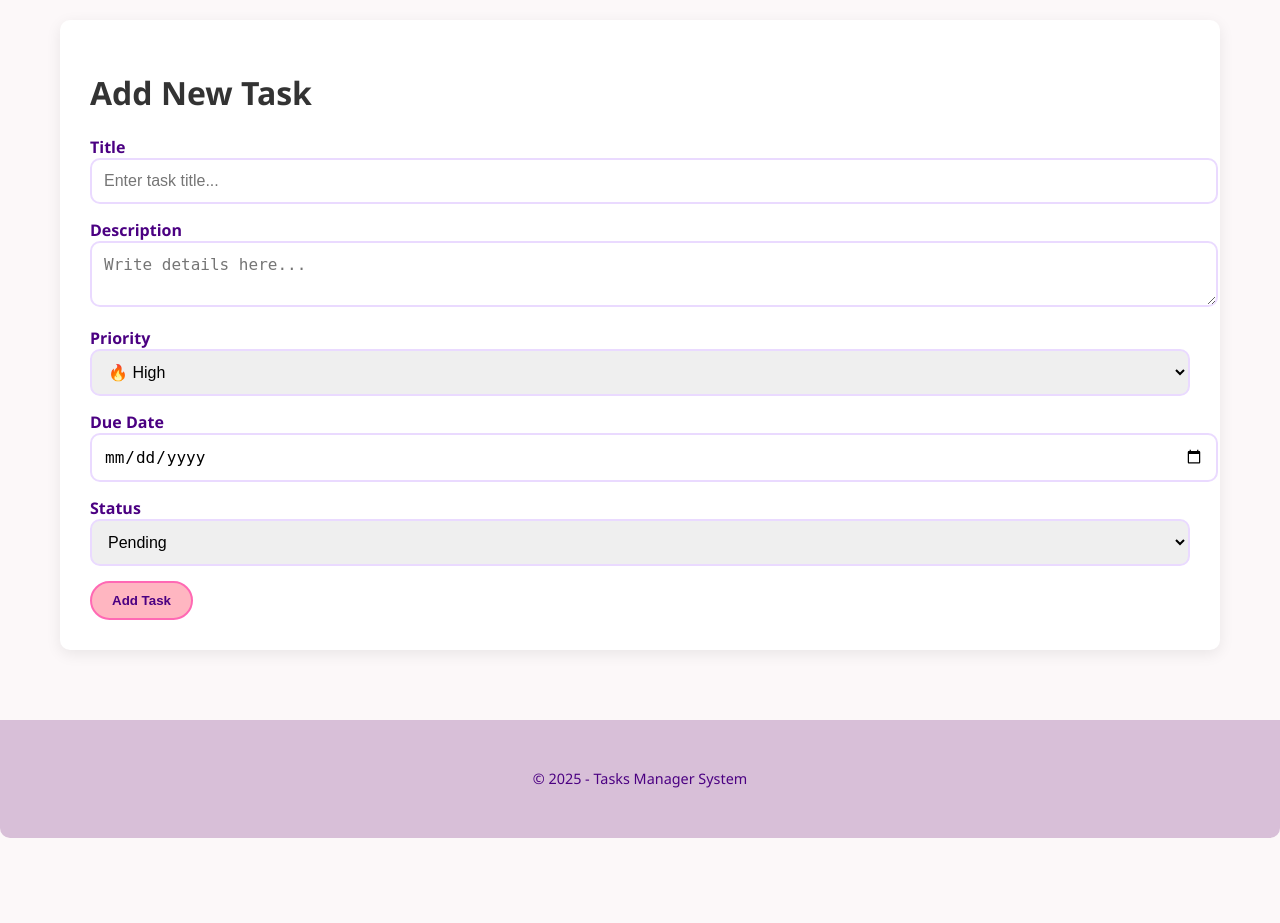
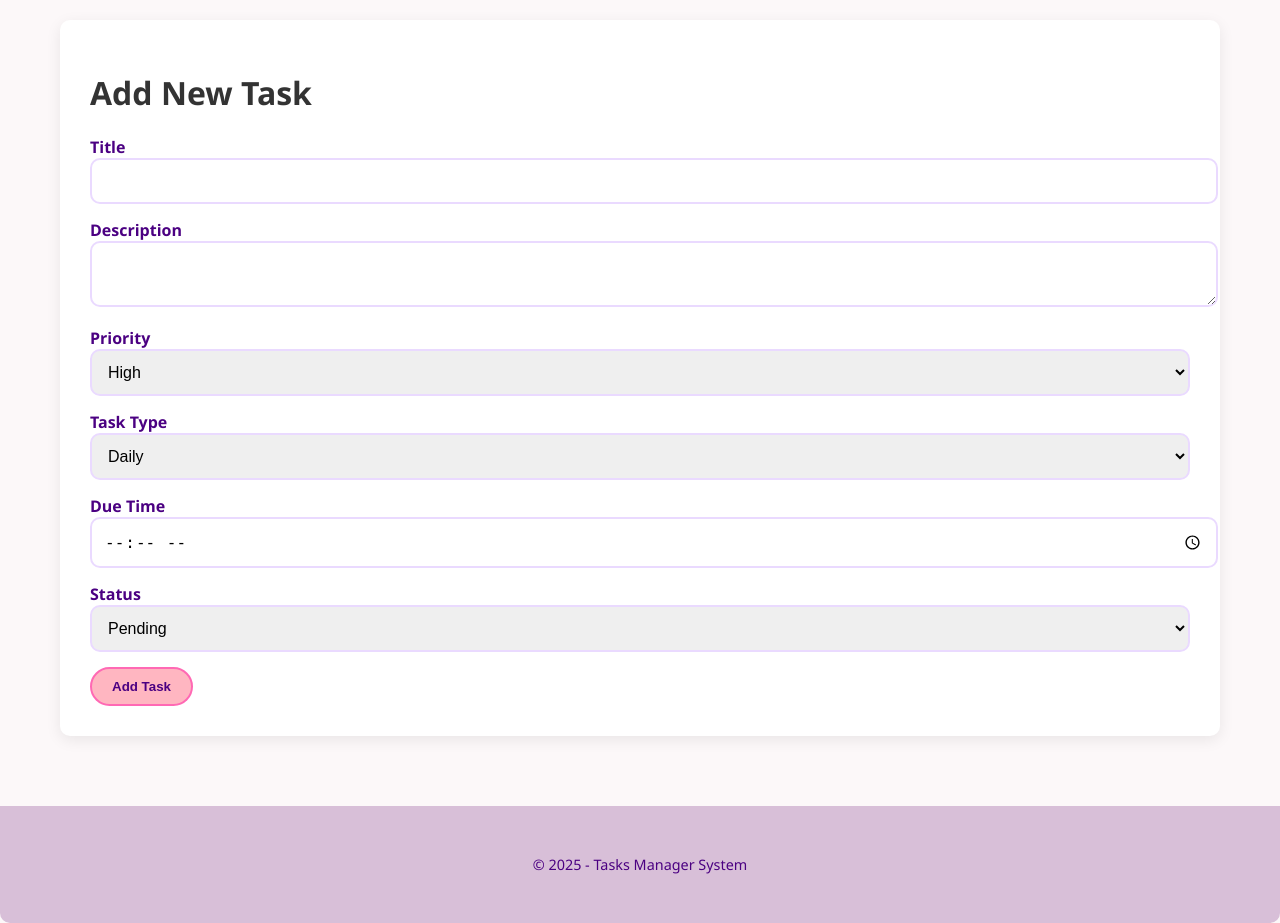
Before and after one commit to Bariqa1/taskproject, a Django app: page /add/ in a window 1280 px wide. Shown: the part 62-985 px from the top of the page. Before the commit the page ends 900 px from the top, so only its background shows below. Run offline with Django 5.2, Linux system fonts and the light colour scheme.

Commit message:
General updates and improvements

```diff
--- a/apps/static/css/styles.css
+++ b/apps/static/css/styles.css
@@ -11,6 +11,11 @@ body {
     display: flex;
     flex-direction: column;
     min-height: 100vh;
+}
+
+.status-done {
+    color: #0a8f34;
+    font-weight: bold;
 }
 
 /* Form Styling */
--- a/apps/tasksmodule/urls.py
+++ b/apps/tasksmodule/urls.py
@@ -7,4 +7,5 @@ urlpatterns = [
     path('edit/<int:id>/', views.edit_task, name='edit_task'),
     path('details/<int:id>/', views.task_details, name='task_details'),
     path('delete/<int:id>/', views.delete_task, name='delete_task'),
+    path('complete/<int:id>/', views.complete_task, name='complete_task'),
 ]
--- a/apps/tasksmodule/views.py
+++ b/apps/tasksmodule/views.py
@@ -6,24 +6,35 @@ def task_list(request):
     return render(request, 'tasksmodule/list.html', {'tasks': tasks})
 
 def add_task(request):
-    if request.method == 'POST':
+    if request.method == "POST":
         title = request.POST['title']
         description = request.POST['description']
         priority = request.POST['priority']
-        due_date = request.POST['due_date']
+        task_type = request.POST['task_type']
         status = request.POST['status']
+
+        due_time = request.POST.get('due_time')
+        due_date_raw = request.POST.get('due_date')
+
+        if task_type == "Specific" and due_date_raw:
+            due_date = due_date_raw
+        else:
+            due_date = None
 
         Task.objects.create(
             title=title,
             description=description,
             priority=priority,
+            task_type=task_type,
             due_date=due_date,
-            status=status,
+            due_time=due_time,
+            status=status
         )
 
-        return redirect('task_list')
+        return redirect('/')
 
-    return render(request, 'tasksmodule/add.html')
+    return render(request, "tasksmodule/add.html")
+
 
 def edit_task(request, id):
     task = get_object_or_404(Task, id=id)
@@ -47,10 +58,14 @@ def task_details(request, id):
 def delete_task(request, id):
     task = get_object_or_404(Task, id=id)
 
-    # لو GET → اعرض صفحة التأكيد
     if request.method == "GET":
         return render(request, 'tasksmodule/delete.html', {'task': task})
 
-    # لو POST → احذف المهمة
     task.delete()
     return redirect('task_list')
+
+def complete_task(request, id):
+    task = Task.objects.get(id=id)
+    task.status = "Completed"
+    task.save()
+    return redirect('/')
--- a/templates/tasksmodule/add.html
+++ b/templates/tasksmodule/add.html
@@ -1,5 +1,4 @@
 {% extends "layouts/base.html" %}
-
 {% block title %}Add Task{% endblock %}
 
 {% block content %}
@@ -9,20 +8,33 @@
     {% csrf_token %}
 
     <label>Title</label>
-    <input type="text" name="title" placeholder="Enter task title..." required>
+    <input type="text" name="title" required>
 
     <label>Description</label>
-    <textarea name="description" placeholder="Write details here..." required></textarea>
+    <textarea name="description" required></textarea>
 
     <label>Priority</label>
     <select name="priority">
-        <option value="High">🔥 High</option>
-        <option value="Medium">⚡ Medium</option>
-        <option value="Low">🌿 Low</option>
+        <option value="High">High</option>
+        <option value="Medium">Medium</option>
+        <option value="Low">Low</option>
     </select>
 
-    <label>Due Date</label>
-    <input type="date" name="due_date" required>
+    <label>Task Type</label>
+    <select name="task_type" onchange="toggleDate(this.value)">
+        <option value="Daily">Daily</option>
+        <option value="Weekly">Weekly</option>
+        <option value="Monthly">Monthly</option>
+        <option value="Specific">Specific Date</option>
+    </select>
+
+    <div id="date-field" style="display:none;">
+        <label>Due Date</label>
+        <input type="date" name="due_date">
+    </div>
+
+    <label>Due Time</label>
+    <input type="time" name="due_time">
 
     <label>Status</label>
     <select name="status">
@@ -33,4 +45,11 @@
     <button type="submit">Add Task</button>
 </form>
 
+<script>
+function toggleDate(value) {
+    document.getElementById("date-field").style.display =
+        value === 'Specific' ? 'block' : 'none';
+}
+</script>
+
 {% endblock %}
```
Also changed, not shown: apps/tasksmodule/models.py (+12 -3 lines), templates/tasksmodule/details.html (+11 -4 lines), templates/tasksmodule/edit.html (+24 -5 lines), templates/tasksmodule/list.html (+18 -7 lines), db.sqlite3.
